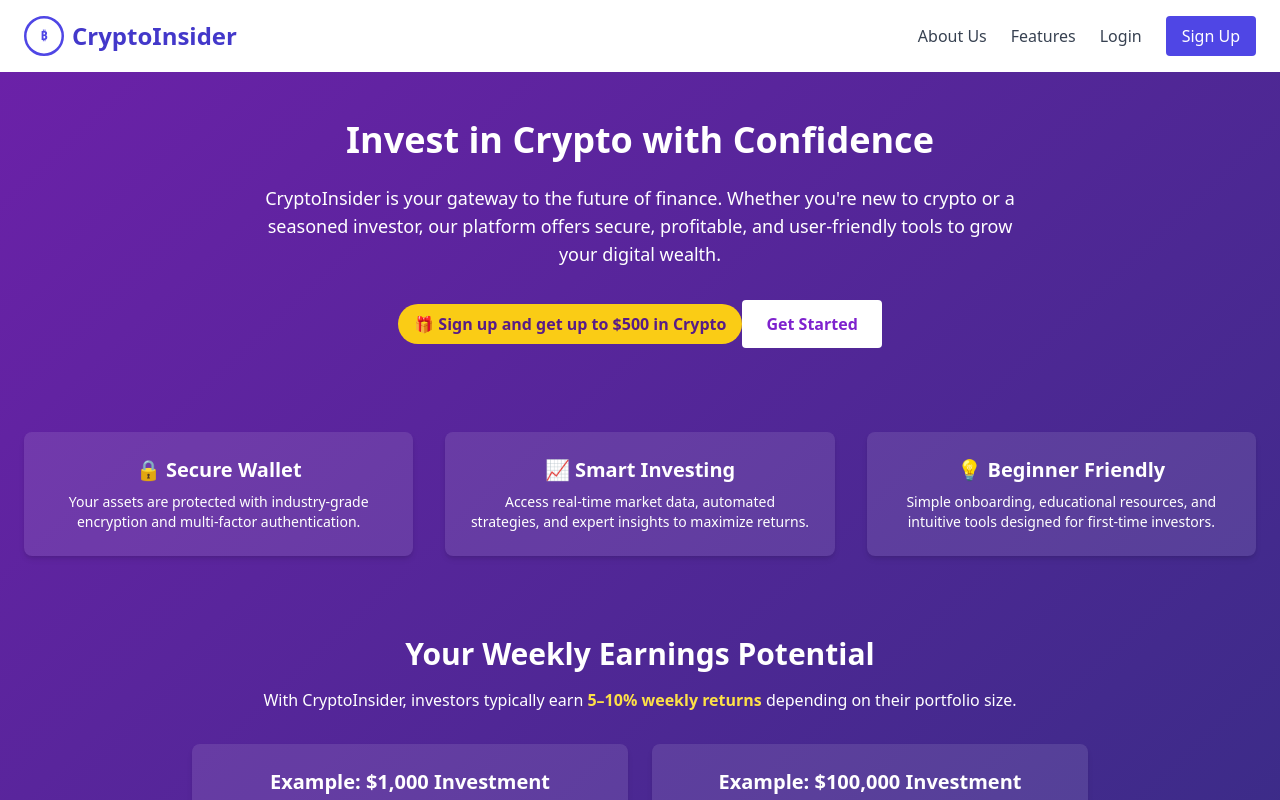
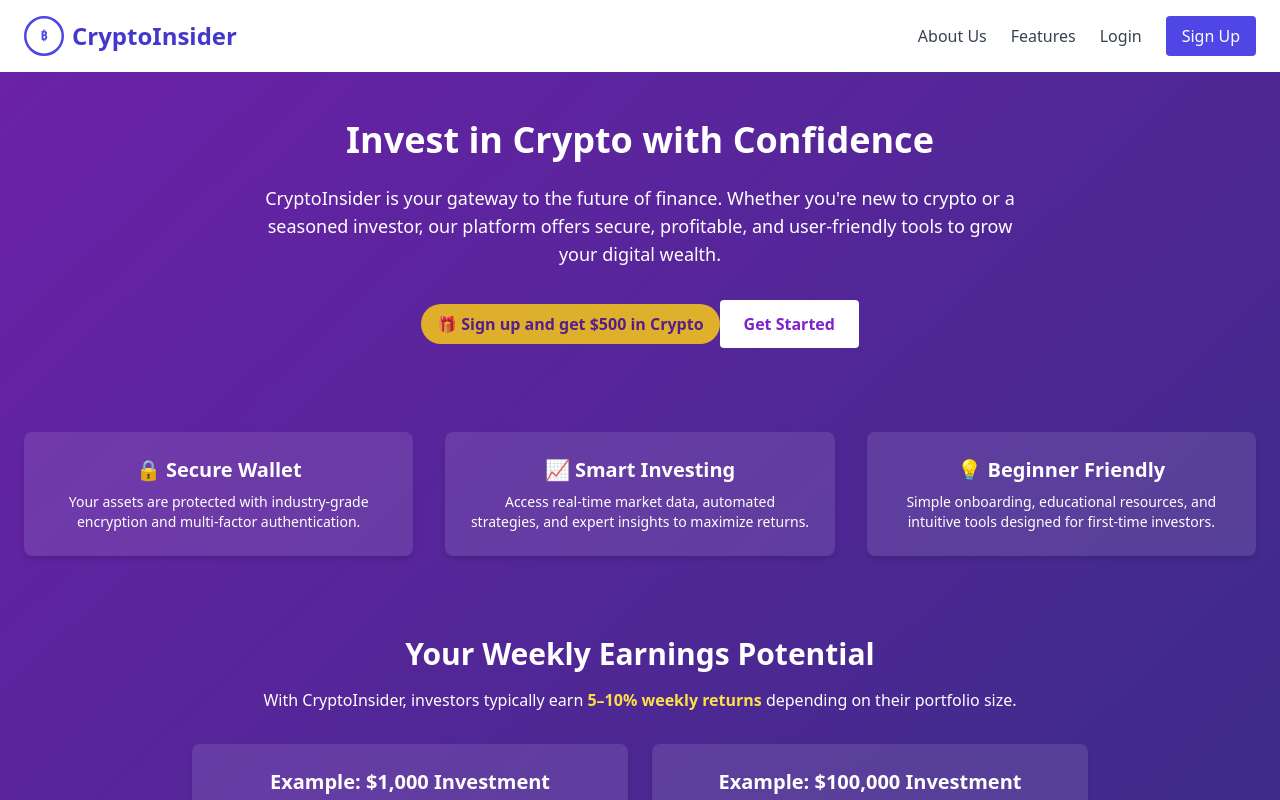
Before and after one commit to O-G-A1/CryptoInsider, a React (Create React App) app in the folder Frontend/: page / in a window 1280 px wide. Shown: the top 800 px of the page. Built offline with nearby package versions, Linux system fonts and the light colour scheme.

Commit message:
update App.js and add gitignore

```diff
--- a/Frontend/src/App.js
+++ b/Frontend/src/App.js
@@ -37,9 +37,9 @@ function App() {
                     </p>
 
                     {/* 🎁 Promo Badge */}
-                    <p className="inline-block bg-yellow-400 text-purple-900 font-bold px-4 py-2 rounded-full mb-6">
-                      🎁 Sign up and get up to $500 in Crypto
-                    </p>
+<p className="inline-block bg-yellow-400 text-purple-900 font-bold px-4 py-2 rounded-full mb-6 animate-pulse">
+  🎁 Sign up and get $500 in Crypto
+</p>
 
                     <button
                       onClick={() => setShowSignup(true)}
```
Also changed, not shown: 1 other file (tests, documents, lock files or other folders).
